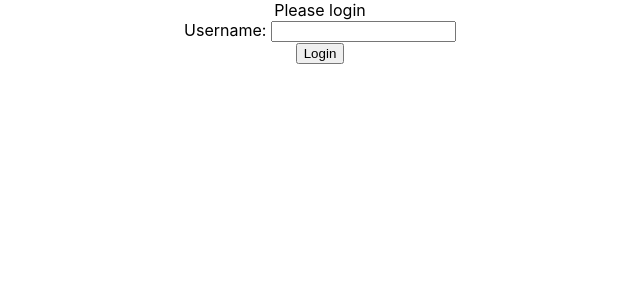
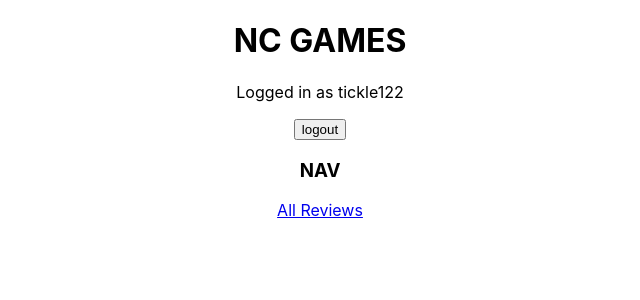
Before and after one commit to zaneris123/nc-games, a React (Create React App) app: page /reviews/1 in a window 1280 px wide. Shown: the top 300 px of the page, without its empty margins (320-960 px from the left). Built offline with nearby package versions, Linux system fonts and the light colour scheme.

Commit message:
Applied pr changes

```diff
--- a/src/App.js
+++ b/src/App.js
@@ -8,12 +8,13 @@ import { useContext } from 'react';
 import { UserContext } from './contexts/user';
 
 function App() {
-  const { username, setUsername } = useContext(UserContext)
+  const { userObj } = useContext(UserContext)
   return (
     <div className="App">
-      {username === null ? (<Login/>):(<div><Header/>
+      {userObj === null ? (<Login/>):(<div><Header/>
       <Routes>
         <Route path="/reviews" element={<AllReviews/>}/>
+        <Route path="/" element={<AllReviews/>}/>
         <Route path="/reviews/id/:reviewID" element={<SingleReview/>}/>
       </Routes></div>)
       }
--- a/src/components/CommentSection.jsx
+++ b/src/components/CommentSection.jsx
@@ -14,8 +14,8 @@ function CommentSection (){
     const [reviewComments, setReviewComments] = useState([])
     const [isLoading, setIsLoading] = useState(true)
     const [showComments, setShowcomments] = useState(false)
-    const { username } = useContext(UserContext)
-    const [commentErr, setCommentErr] = useState(null)
+    const { userObj } = useContext(UserContext)
+    const [isPosting, setIsPosting] = useState(false)
 
     const commentHandler = (event) => {
         event.preventDefault()
@@ -23,16 +23,15 @@ function CommentSection (){
     }
     const postCommentHandler = (event) => {
         event.preventDefault()
-        if(commentInput.length > 10){
-            postComment(reviewID,{username: username.username, body: commentInput})
-            .then((newComment)=>{
-                setReviewComments((currentComments)=>{
-                    return[...currentComments, newComment]
-                })
+        setIsPosting(true)
+        postComment(reviewID,{username: userObj.username, body: commentInput})
+        .then((newComment)=>{
+            setReviewComments((currentComments)=>{
+                setIsPosting(false)
+                setCommentInput("")
+                return[newComment,...currentComments]
             })
-        } else {
-            setCommentErr("Comment must be atleast 10 characters")
-        }
+        })
     }
 
     useEffect(()=>{
@@ -50,10 +49,8 @@ function CommentSection (){
             {!showComments ? null :
             <TableContainer>
                 <form onSubmit={postCommentHandler}>
-                    <br/>
-                    <input type='text' onChange={(event)=>setCommentInput(event.target.value)}/>
-                    <button type='submit'>post Comment</button>
-                    <p>{commentErr}</p>
+                    <textarea type='text' value={commentInput} required onChange={(event)=>setCommentInput(event.target.value)}/><br/>
+                    <button type='submit' disabled={isPosting}>post Comment</button>
                 </form>
                 <Table>
                     <TableHead>
--- a/src/components/Header.jsx
+++ b/src/components/Header.jsx
@@ -3,15 +3,15 @@ import { Link } from "react-router-dom"
 import { UserContext } from "../contexts/user"
 
 function Header (){
-    const { username, setUsername } = useContext(UserContext)
+    const { userObj, setUserObj } = useContext(UserContext)
     const LogoutHandler = (event) =>{
         event.preventDefault()
-        setUsername(null)
+        setUserObj(null)
     }
     return (
         <div>
             <h1>NC GAMES</h1>
-            {username !== null ? (<section><p>Logged in as {username.username}</p><button onClick={LogoutHandler}>logout</button></section>): null}
+            {userObj !== null ? (<section><p>Logged in as {userObj.username}</p><button onClick={LogoutHandler}>logout</button></section>): null}
             <h3>NAV</h3>
             <Link to='/reviews'>All Reviews</Link>
         </div>
--- a/src/components/Login.jsx
+++ b/src/components/Login.jsx
@@ -25,7 +25,7 @@ function Login(){
         <form onSubmit={LoginHandler}>
             <label>Please login</label><br/>
             <label>Username: </label>
-            <input type='text' onChange={(event)=>setUserInput(event.target.value)}/>
+            <input type='text' value={userInput} onChange={(event)=>setUserInput(event.target.value)}/>
             <section>
                 <button type="submit">Login</button>
             </section>
--- a/src/components/api.js
+++ b/src/components/api.js
@@ -38,10 +38,6 @@ export const getUsers = () => {
 export const postComment = (reviewID, commentData) =>{
     return gamesApi.post(`/reviews/${reviewID}/comments`, commentData)
     .then(({data})=>{
-        console.log(data)
         return data.comment
     })
-    .catch((err)=>{
-        console.log(err)
-    })
 }
--- a/src/contexts/user.js
+++ b/src/contexts/user.js
@@ -3,10 +3,10 @@ import { createContext, useState } from "react";
 export const UserContext = createContext()
 
 export const UserProvider = ({children}) => {
-    const [username, setUsername] = useState(null)
+    const [userObj, setUserObj] = useState({"username":"tickle122","name":"Tom Tickle","avatar_url":"https://vignette.wikia.nocookie.net/mrmen/images/d/d6/Mr-Tickle-9a.png/revision/latest?cb=20180127221953"})
 
     return (
-        <UserContext.Provider value={{ username, setUsername}}>
+        <UserContext.Provider value={{ userObj, setUserObj}}>
             {children}
         </UserContext.Provider>
     )
```
